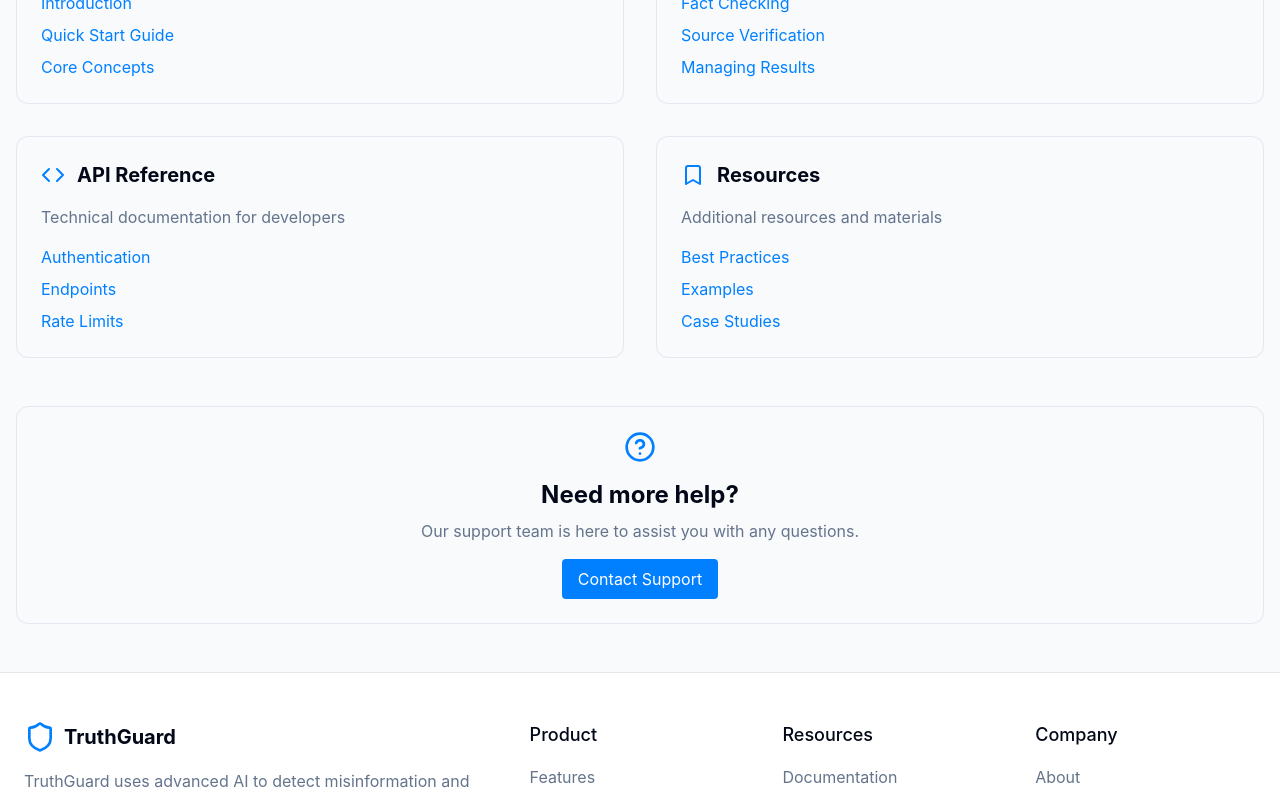
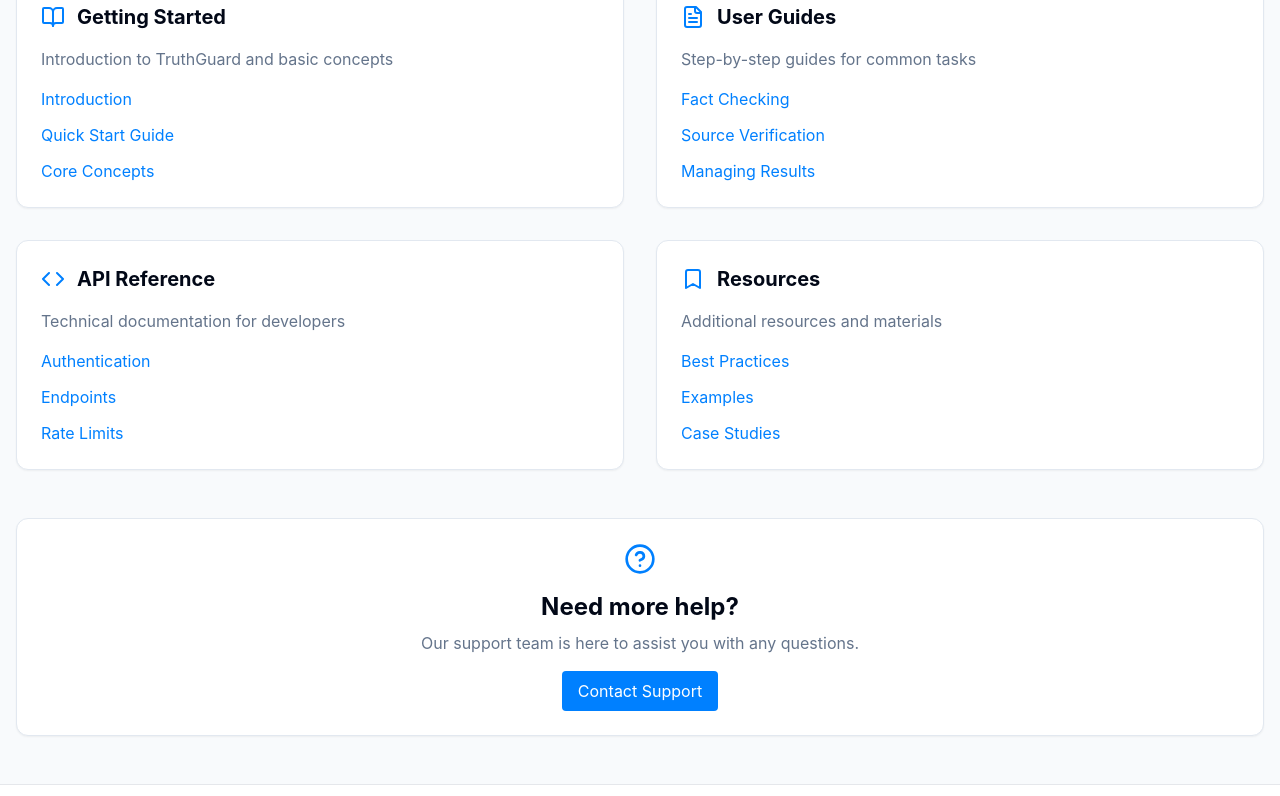
Before and after one commit to shadab80k/Truthguard, a React (Vite) app: page /documentation in a window 1280 px wide. Shown: the part 480-1276 px from the top of the page. Built offline with nearby package versions, Linux system fonts and the light colour scheme.

Commit message:
Fix: Documentation UI margin issues

```diff
--- a/src/pages/Documentation.tsx
+++ b/src/pages/Documentation.tsx
@@ -3,6 +3,7 @@ import { motion } from 'framer-motion';
 import { FileText, Bookmark, Search, BookOpen, Code, HelpCircle } from 'lucide-react';
 import NavBar from '@/components/NavBar';
 import Footer from '@/components/Footer';
+import { Card, CardContent } from '@/components/ui/card';
 
 const DocumentationPage = () => {
   const categories = [
@@ -51,7 +52,8 @@ const DocumentationPage = () => {
   return (
     <div className="min-h-screen flex flex-col">
       <NavBar />
-      <main className="flex-grow">
+      <main className="flex-grow pt-24">
+        {/* Header Section */}
         <section className="py-12 px-4 md:py-16 bg-gray-50 dark:bg-gray-900">
           <div className="max-w-7xl mx-auto">
             <motion.div
@@ -81,6 +83,7 @@ const DocumentationPage = () => {
           </div>
         </section>
 
+        {/* Categories Section */}
         <section className="py-12 px-4">
           <div className="max-w-7xl mx-auto">
             <div className="grid gap-8 md:grid-cols-2">
@@ -90,14 +93,15 @@ const DocumentationPage = () => {
                   initial={{ opacity: 0, y: 20 }}
                   animate={{ opacity: 1, y: 0 }}
                   transition={{ duration: 0.5, delay: i * 0.1 }}
-                  className="border rounded-lg p-6 dark:border-gray-700"
                 >
+                  <Card className="h-full">
+                    <CardContent className="p-6">
                       <div className="flex items-center mb-4">
                         <div className="mr-3 text-primary">{category.icon}</div>
                         <h2 className="text-xl font-bold">{category.title}</h2>
                       </div>
                       <p className="mb-4 text-muted-foreground">{category.description}</p>
-                  <ul className="space-y-2">
+                      <ul className="space-y-3">
                         {category.links.map((link, j) => (
                           <li key={j}>
                             <a
@@ -109,11 +113,16 @@ const DocumentationPage = () => {
                           </li>
                         ))}
                       </ul>
+                    </CardContent>
+                  </Card>
                 </motion.div>
               ))}
             </div>
 
-            <div className="mt-12 p-6 border rounded-lg text-center dark:border-gray-700">
+            {/* Help Section */}
+            <div className="mt-12">
+              <Card>
+                <CardContent className="p-6 text-center">
                   <div className="flex justify-center mb-4">
                     <HelpCircle className="h-8 w-8 text-primary" />
                   </div>
@@ -122,6 +131,8 @@ const DocumentationPage = () => {
                   <button className="bg-primary text-white px-4 py-2 rounded hover:bg-primary/90 transition-colors">
                     Contact Support
                   </button>
+                </CardContent>
+              </Card>
             </div>
           </div>
         </section>
```
Lines whose indentation alone changed are shown as unchanged.
